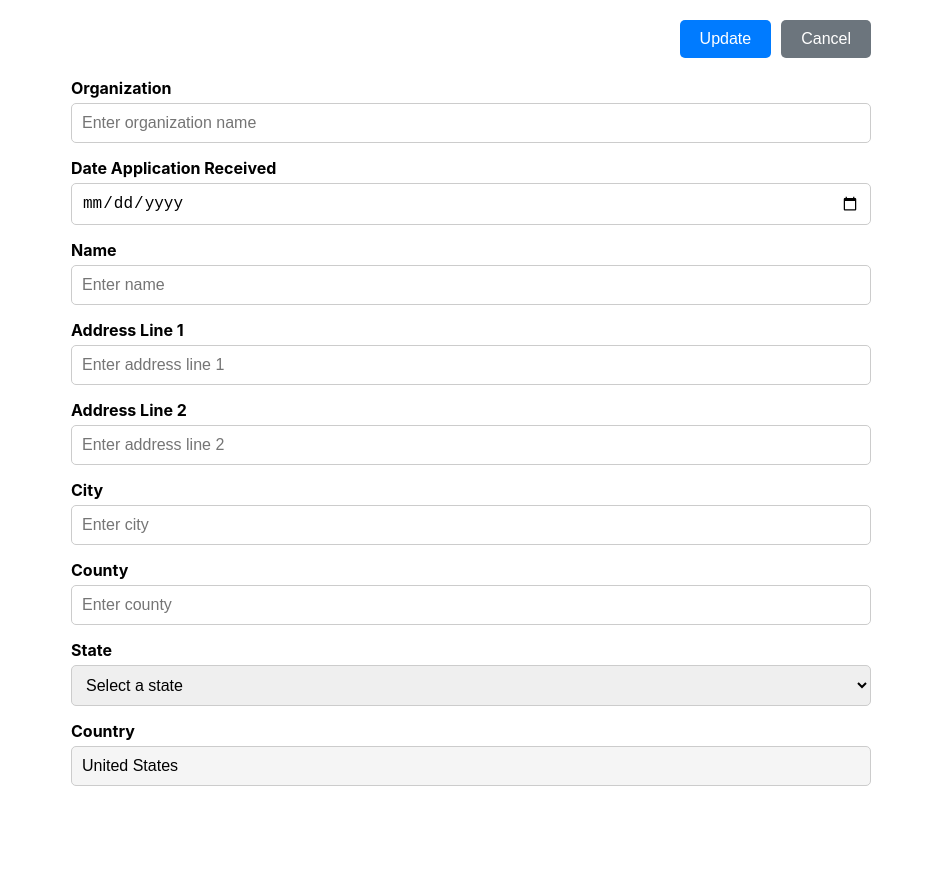
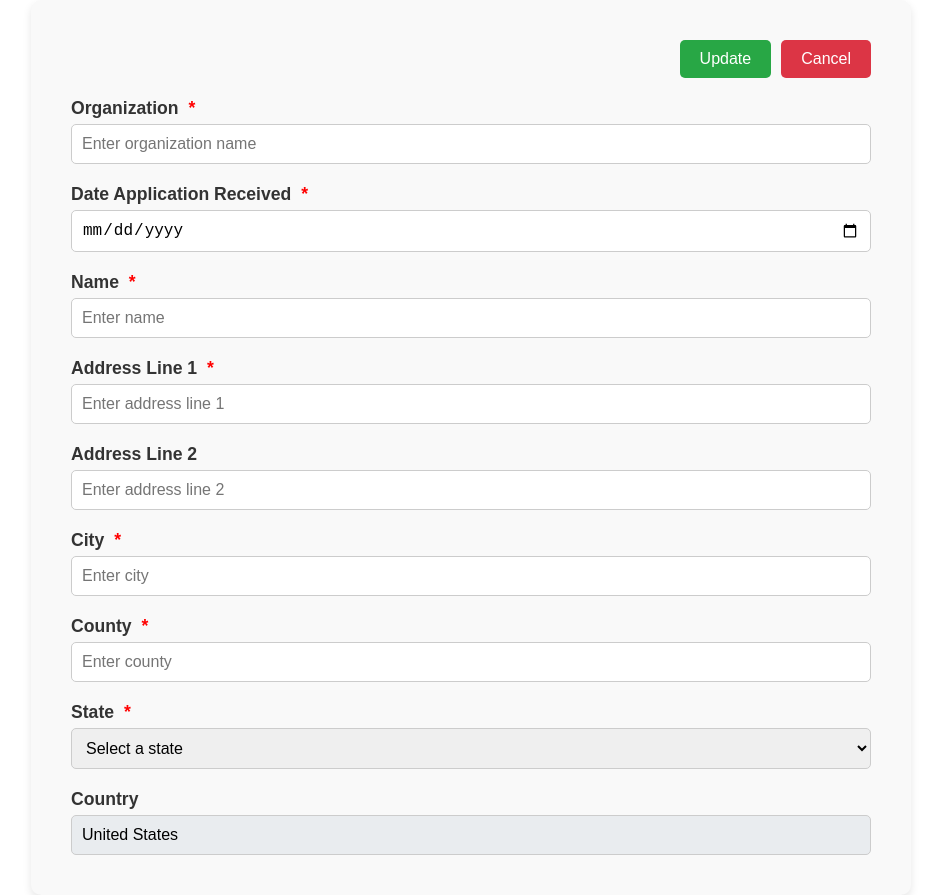
Before and after one commit to SangeethaNithiCelsior/InsMockUp, a React (Create React App) app: page /create-account in a window 1280 px wide. Shown: the whole page, without its empty margins (169-1110 px from the left). Before the commit the page ends 806 px from the top, so only its background shows below. Built offline with nearby package versions, Linux system fonts and the light colour scheme.

Commit message:
Mandatory fields in create account

```diff
--- a/src/pages/CreateAccount/CreateAccountPage.js
+++ b/src/pages/CreateAccount/CreateAccountPage.js
@@ -1,4 +1,3 @@
-// src/pages/CreateAccountPage.js
 import React, { useState } from 'react';
 import { useNavigate } from 'react-router-dom';
 import styles from './CreateAccountPage.module.css';
@@ -30,6 +29,11 @@ const CreateAccountPage = () => {
 
     // Handle Update button click
     const handleUpdate = () => {
+        const { organization, dateApplicationReceived, name, addressLine1, city, county, state } = formData;
+        if (!organization || !dateApplicationReceived || !name || !addressLine1 || !city || !county || !state) {
+            alert('Please fill in all mandatory fields.');
+            return;
+        }
         alert('Account created successfully!');
         navigate('/desktop'); // Navigate back to the Desktop page
     };
@@ -65,7 +69,7 @@ const CreateAccountPage = () => {
             {/* Form */}
             <form className={styles.form}>
                 <div className={styles.formGroup}>
-          <label>Organization</label>
+                    <label>Organization <span className={styles.mandatory}>*</span></label>
                     <input
                         type="text"
                         name="organization"
@@ -76,7 +80,7 @@ const CreateAccountPage = () => {
                 </div>
 
                 <div className={styles.formGroup}>
-          <label>Date Application Received</label>
+                    <label>Date Application Received <span className={styles.mandatory}>*</span></label>
                     <input
                         type="date"
                         name="dateApplicationReceived"
@@ -86,7 +90,7 @@ const CreateAccountPage = () => {
                 </div>
 
                 <div className={styles.formGroup}>
-          <label>Name</label>
+                    <label>Name <span className={styles.mandatory}>*</span></label>
                     <input
                         type="text"
                         name="name"
@@ -97,7 +101,7 @@ const CreateAccountPage = () => {
                 </div>
 
                 <div className={styles.formGroup}>
-          <label>Address Line 1</label>
+                    <label>Address Line 1 <span className={styles.mandatory}>*</span></label>
                     <input
                         type="text"
                         name="addressLine1"
@@ -119,7 +123,7 @@ const CreateAccountPage = () => {
                 </div>
 
                 <div className={styles.formGroup}>
-          <label>City</label>
+                    <label>City <span className={styles.mandatory}>*</span></label>
                     <input
                         type="text"
                         name="city"
@@ -130,7 +134,7 @@ const CreateAccountPage = () => {
                 </div>
 
                 <div className={styles.formGroup}>
-          <label>County</label>
+                    <label>County <span className={styles.mandatory}>*</span></label>
                     <input
                         type="text"
                         name="county"
@@ -141,7 +145,7 @@ const CreateAccountPage = () => {
                 </div>
 
                 <div className={styles.formGroup}>
-          <label>State</label>
+                    <label>State <span className={styles.mandatory}>*</span></label>
                     <select
                         name="state"
                         value={formData.state}
--- a/src/pages/CreateAccount/CreateAccountPage.module.css
+++ b/src/pages/CreateAccount/CreateAccountPage.module.css
@@ -1,8 +1,12 @@
 /* src/pages/CreateAccountPage.module.css */
 .createAccountContainer {
-    padding: 20px;
+    padding: 40px;
     max-width: 800px;
     margin: 0 auto;
+    background-color: #f9f9f9;
+    border-radius: 10px;
+    box-shadow: 0 4px 8px rgba(0, 0, 0, 0.1);
+    font-family: 'Arial', sans-serif;
 }
 
 .buttonContainer {
@@ -18,30 +22,31 @@
     border: none;
     border-radius: 5px;
     cursor: pointer;
+    transition: background-color 0.3s ease;
 }
 
 .updateButton {
-    background-color: #007bff;
+    background-color: #28a745;
     color: white;
 }
 
     .updateButton:hover {
-    background-color: #0056b3;
+        background-color: #218838;
     }
 
 .cancelButton {
-    background-color: #6c757d;
+    background-color: #dc3545;
     color: white;
 }
 
     .cancelButton:hover {
-    background-color: #5a6268;
+        background-color: #c82333;
     }
 
 .form {
     display: flex;
     flex-direction: column;
-    gap: 15px;
+    gap: 20px;
 }
 
 .formGroup {
@@ -52,6 +57,8 @@
 
     .formGroup label {
         font-weight: bold;
+        font-size: 1.1rem;
+        color: #333;
     }
 
     .formGroup input,
@@ -59,10 +66,15 @@
         padding: 10px;
         border: 1px solid #ccc;
         border-radius: 5px;
-    font-size: 16px;
+        font-size: 1rem;
     }
 
         .formGroup input[readonly] {
-    background-color: #f5f5f5;
+            background-color: #e9ecef;
             cursor: not-allowed;
         }
+
+.mandatory {
+    color: red;
+    margin-left: 5px;
+}
--- a/src/pages/Desktop/DesktopPage.js
+++ b/src/pages/Desktop/DesktopPage.js
@@ -1,4 +1,3 @@
-// src/pages/DesktopPage.js
 import React, { useState } from 'react';
 import { useNavigate } from 'react-router-dom';
 import Navbar from '../../components/Navbar/Navbar';
--- a/src/pages/Desktop/DesktopPage.module.css
+++ b/src/pages/Desktop/DesktopPage.module.css
@@ -3,22 +3,40 @@
   display: flex;
   flex-direction: column;
   height: 100vh;
+  background-color: #f0f2f5;
+  font-family: 'Arial', sans-serif;
 }
 
 /* Content Layout */
 .contentLayout {
   display: flex;
   flex: 1;
+  padding: 20px;
 }
 
 /* Main Content */
 .mainContent {
   flex: 1;
   background-color: #fff;
-  padding: 20px;
+  padding: 30px;
   border-radius: 10px;
   margin: 10px;
-  box-shadow: 0 2px 4px rgba(0, 0, 0, 0.1);
+  box-shadow: 0 4px 8px rgba(0, 0, 0, 0.1);
+  transition: box-shadow 0.3s ease;
+}
+
+.mainContent:hover {
+  box-shadow: 0 8px 16px rgba(0, 0, 0, 0.2);
+}
+
+.mainContent h1 {
+  font-size: 2rem;
+  margin-bottom: 20px;
+}
+
+.mainContent p {
+  font-size: 1.2rem;
+  color: #555;
 }
 
 /* New Account Button */
@@ -30,6 +48,7 @@
   border: none;
   border-radius: 5px;
   cursor: pointer;
+  transition: background-color 0.3s ease;
 }
 
 .newAccountButton:hover {
--- a/src/pages/Login/ResetPassword.js
+++ b/src/pages/Login/ResetPassword.js
@@ -40,7 +40,7 @@ const ResetPasswordPage = () => {
                     disabled={!newPassword || !confirmPassword}
                 />
                 <Button
-          label="OK"
+                    label="Cancel"
                     onClick={() => navigate('/login')}
                     variant="secondary"
                 />
--- a/src/routes/AppRoutes.js
+++ b/src/routes/AppRoutes.js
@@ -13,6 +13,7 @@ const AppRoutes = () => {
         <Route path="/desktop" element={<DesktopPage />} />
         <Route path="/create-account" element={<CreateAccountPage />} />
         <Route path="/reset-password" element={<ResetPasswordPage />} />
+        <Route path="/login" element={<LoginPage />} />
       </Routes>
     </Router>
   );
```
Lines whose indentation alone changed are shown as unchanged.
